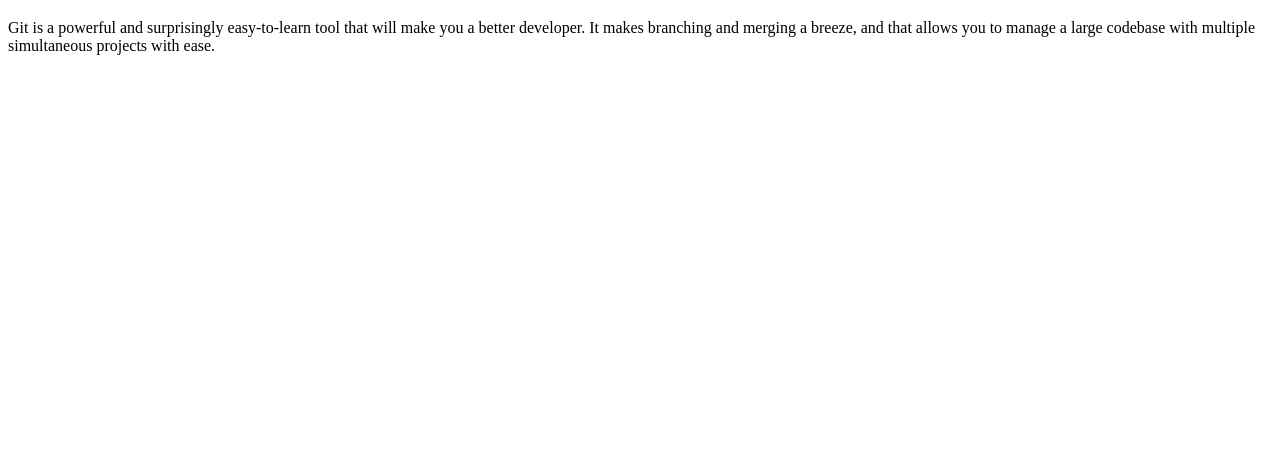
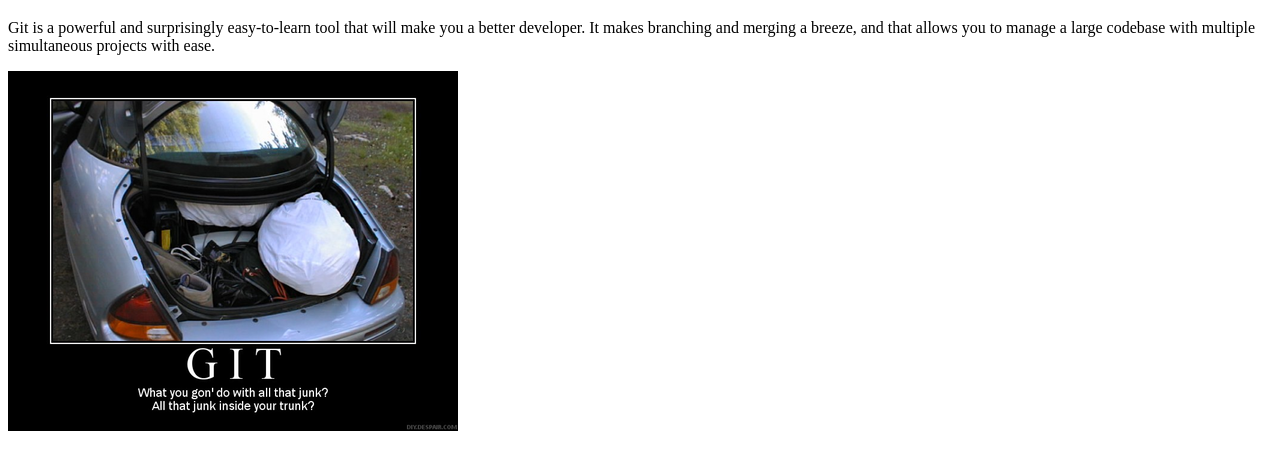
Before and after one commit to DDCJoel/Code-Camp-Demo-Repo, a plain HTML site: page index.html in a window 1280 px wide. Shown: the part 61-530 px from the top of the page. Drawn offline with Linux system fonts and the light colour scheme.

Commit message:
Add image to index page

```diff
--- a/index.html
+++ b/index.html
@@ -13,5 +13,7 @@
 	<h1>VT Code Camp Git Demo Site</h1>
 
 	<p>Git is a powerful and surprisingly easy-to-learn tool that will make you a better developer. It makes branching and merging a breeze, and that allows you to manage a large codebase with multiple simultaneous projects with ease.</p>
+
+	<img src="images/poster.png" />
 </body>
 </html>
```
